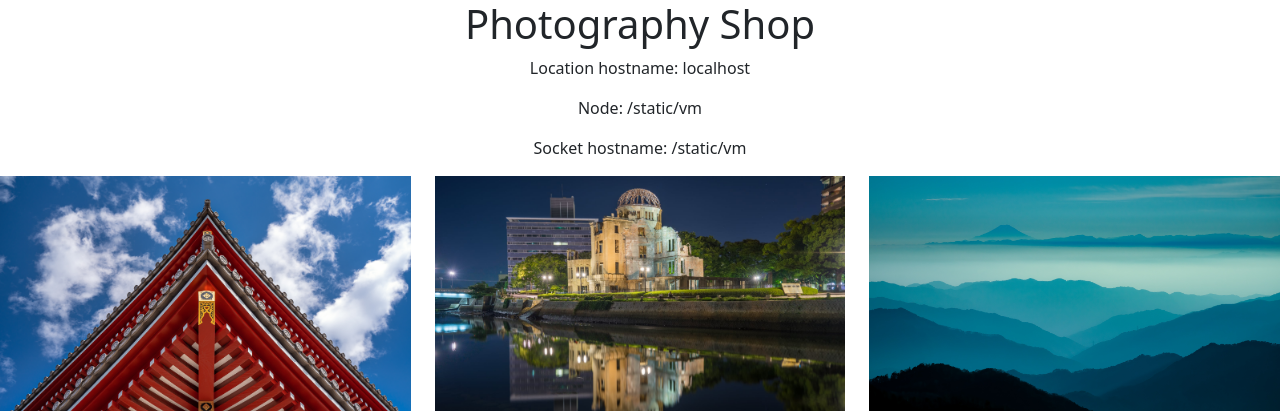
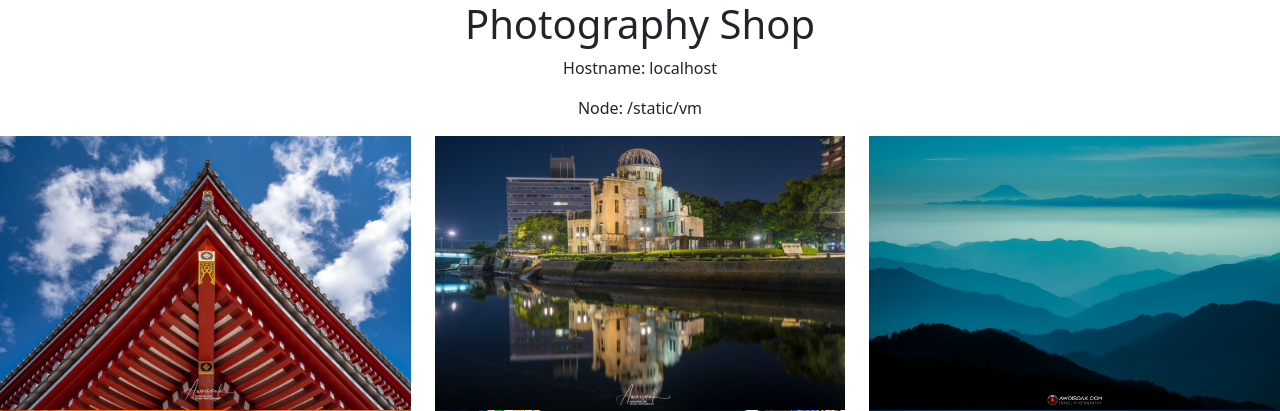
Before and after one commit to awoisoak/photo-shop, a Flask app: page / in a window 1280 px wide. Shown: the top 411 px of the page. Run offline with Flask 2, Linux system fonts and the light colour scheme; data that the repository does not hold is empty.

Commit message:
Display just hostname and node

```diff
--- a/app.py
+++ b/app.py
@@ -17,7 +17,7 @@ def send_image(filename):
 @app.route('/gallery')
 def get_gallery():
     image_names = repo.getImages()
-    return render_template("gallery.html", image_names=image_names, node=platform.node(), socket=socket.gethostname())
+    return render_template("gallery.html", image_names=image_names, node=platform.node())
 
 
 if __name__ == "__main__":
--- a/templates/gallery.html
+++ b/templates/gallery.html
@@ -11,9 +11,8 @@
 <body>
 <h1 class="page-header">Photography Shop</h1>
 <p align="center" id="label"></p>
+<p align="center" id="label">Node: {{ url_for('static', filename=node) }}</p>
 
-<p align="center" id="label">Node: {{ url_for('static', filename=node) }}</p>
-<p align="center" id="label">Socket hostname: {{ url_for('static', filename=socket) }}</p>
 <div class="row">
         {% for image_name in image_names %}
         <div class="col-md-4">
@@ -26,7 +25,7 @@
         {% endfor %}
 </div>
 <script>
-  document.getElementById("label").innerHTML = "Location hostname: " + location.hostname;
+  document.getElementById("label").innerHTML = "Hostname: " + location.hostname;
 </script>
 
 </body>
```
